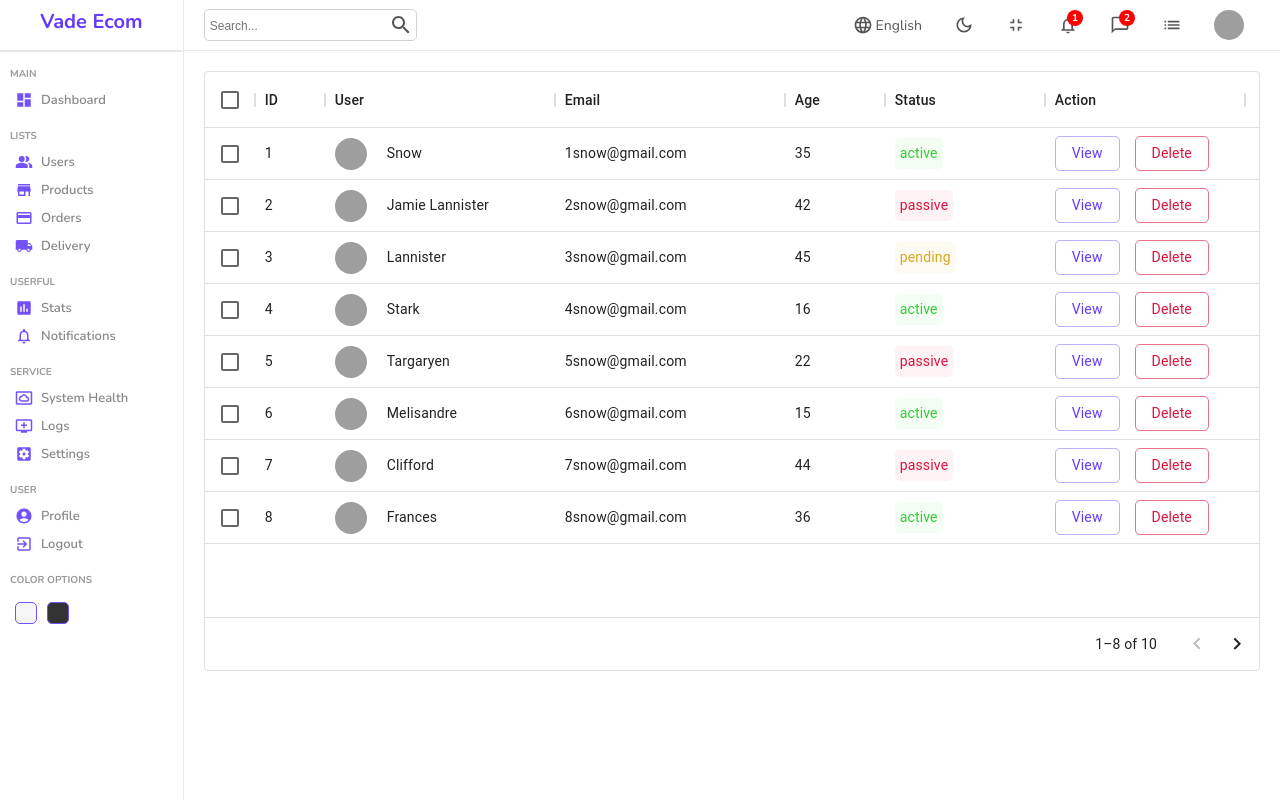
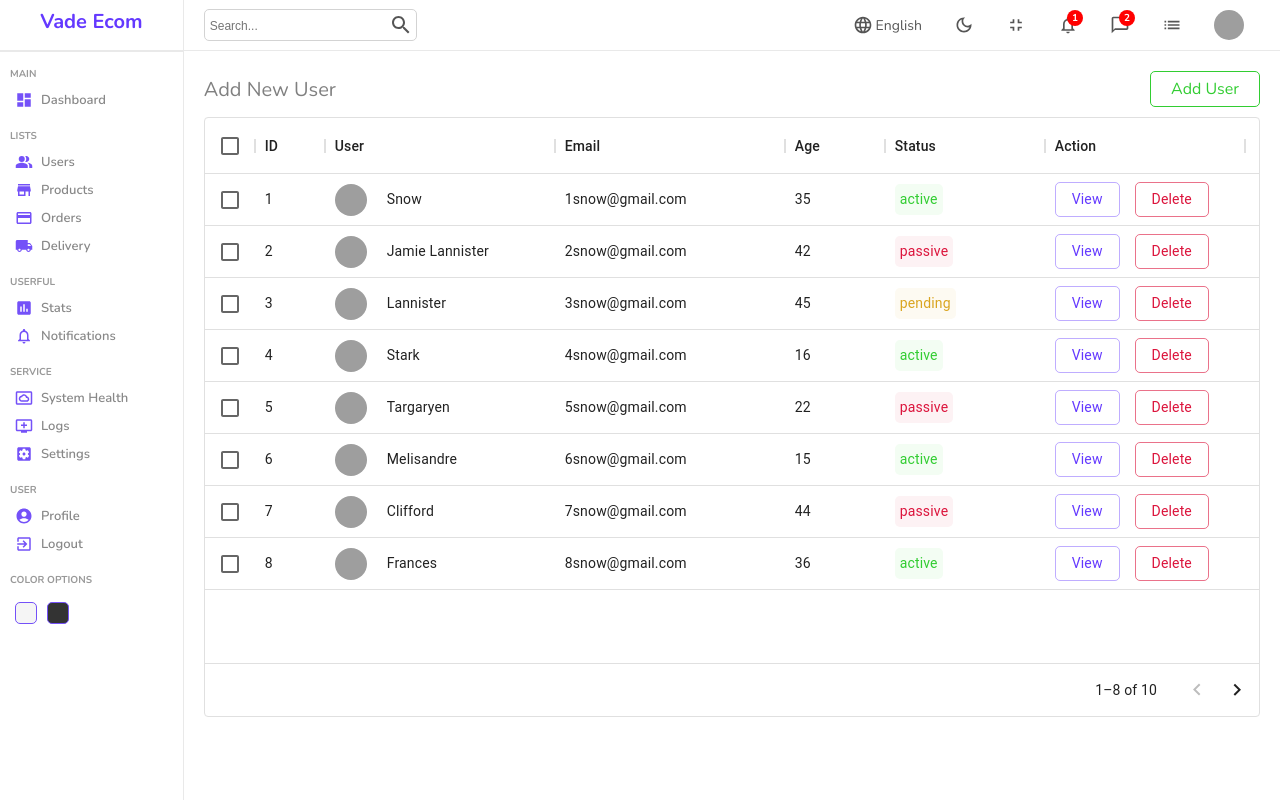
Before and after one commit to vadedes/ecom-admin-dashboard, a React (Create React App) app: page /users in a window 1280 px wide. Built offline with nearby package versions, Linux system fonts and the light colour scheme; grey boxes are pictures that could not be loaded.

Commit message:
Implemented users and products route, created function to add user/product

```diff
--- a/src/components/datatable/DataTable.js
+++ b/src/components/datatable/DataTable.js
@@ -1,6 +1,7 @@
 import './datatable.scss';
 import { DataGrid } from '@mui/x-data-grid';
 import { userColumns, userRows } from '../../datatablesource';
+import { Link } from 'react-router-dom';
 
 function DataTable() {
   const actionColumn = [
@@ -11,7 +12,9 @@
       renderCell: () => {
         return (
           <div className='cellAction'>
-            <div className='viewButton'>View</div>
+            <Link to='/users/test' style={{ textDecoration: 'none' }}>
+              <div className='viewButton'>View</div>
+            </Link>
             <div className='deleteButton'>Delete</div>
           </div>
         );
@@ -21,6 +24,12 @@
 
   return (
     <div className='datatable'>
+      <div className='datatableTitle'>
+        Add New User
+        <Link to='/users/new' className='link'>
+          Add User
+        </Link>
+      </div>
       <DataGrid
         rows={userRows}
         columns={userColumns.concat(actionColumn)}
--- a/src/components/datatable/datatable.scss
+++ b/src/components/datatable/datatable.scss
@@ -1,6 +1,32 @@
 .datatable {
   height: 600px;
   padding: 20px;
+
+  .datatableTitle {
+    width: 100%;
+    font-size: 20px;
+    color: gray;
+    margin-bottom: 10px;
+    display: flex;
+    align-items: center;
+    justify-content: space-between;
+
+    .link {
+      text-decoration: none;
+      color: limegreen;
+      font-size: 16px;
+      font-weight: 400;
+      border: 1px solid limegreen;
+      padding: 6px 20px;
+      border-radius: 5px;
+      transition: 0.3s all ease;
+
+      &:hover {
+        background-color: limegreen;
+        color: white;
+      }
+    }
+  }
 
   .cellWithImg {
     display: flex;
--- a/src/components/sidebar/Sidebar.js
+++ b/src/components/sidebar/Sidebar.js
@@ -11,12 +11,15 @@
 import SettingsApplicationsIcon from '@mui/icons-material/SettingsApplications';
 import AccountCircleIcon from '@mui/icons-material/AccountCircle';
 import ExitToAppIcon from '@mui/icons-material/ExitToApp';
+import { Link } from 'react-router-dom';
 
 function Sidebar() {
   return (
     <div className='sidebar'>
       <div className='top'>
+        <Link to='/' style={{ textDecoration: 'none' }}>
           <span className='logo'>Vade Ecom</span>
+        </Link>
       </div>
       <hr />
       <div className='center'>
@@ -27,14 +30,18 @@
             <span>Dashboard</span>
           </li>
           <p className='title'>LISTS</p>
+          <Link to='/users' style={{ textDecoration: 'none' }}>
             <li>
               <PeopleAltIcon className='icon' />
               <span>Users</span>
             </li>
+          </Link>
+          <Link to='/products' style={{ textDecoration: 'none' }}>
             <li>
               <StoreIcon className='icon' />
               <span>Products</span>
             </li>
+          </Link>
           <li>
             <CreditCardIcon className='icon' />
             <span>Orders</span>
```
Lines whose indentation alone changed are shown as unchanged.
